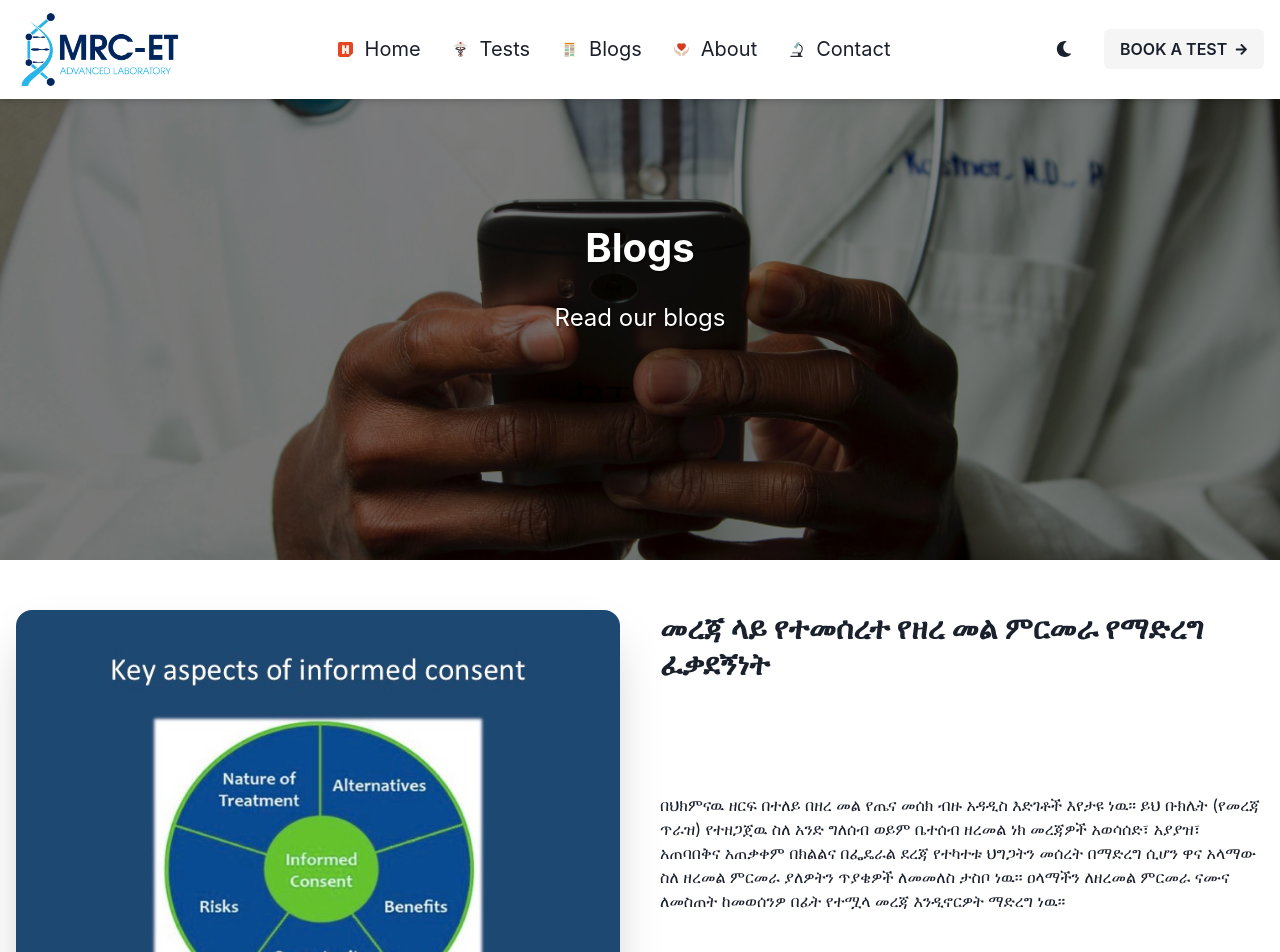
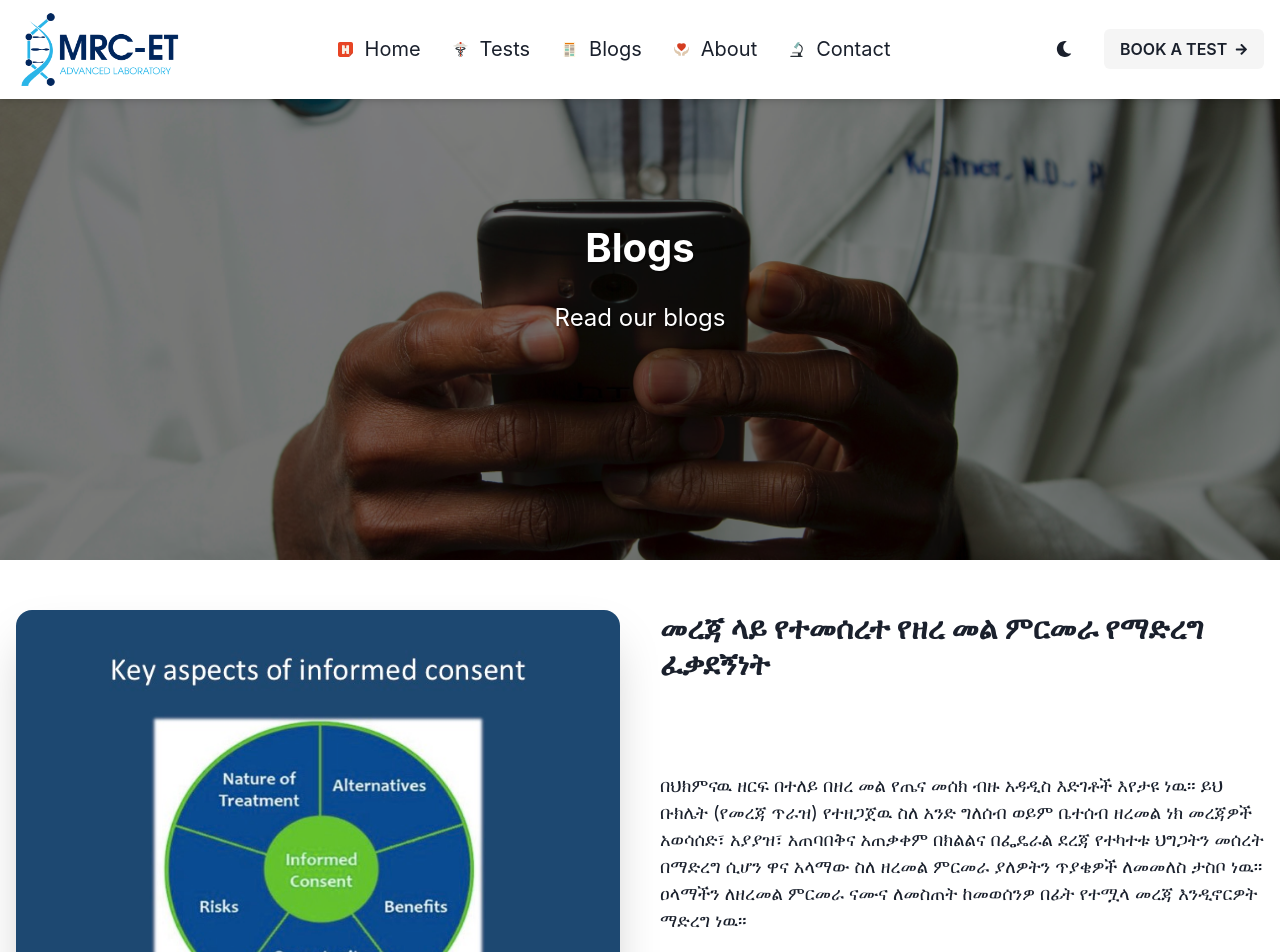
Before and after one commit to frectonz/mrc-et, a Next.js app: page /blogs in a window 1280 px wide. Shown: the top 952 px of the page. Built offline with nearby package versions, Linux system fonts and the light colour scheme.

Commit message:
increase font size on blog cards

```diff
--- a/components/main/TwoColumnSection/TwoColumnSection.tsx
+++ b/components/main/TwoColumnSection/TwoColumnSection.tsx
@@ -36,7 +36,9 @@ export default function TwoColumnSection({
       </MotionBox>
       <VStack align="flex-start" justify="space-between">
         <Heading size="lg">{title}</Heading>
-        <Text my={2}>{text}</Text>
+        <Text my={2} fontSize="lg">
+          {text}
+        </Text>
         <NextLink href={link}>
           <a>
             <PrimaryButton title={`Go to ${title} page`}>
```
